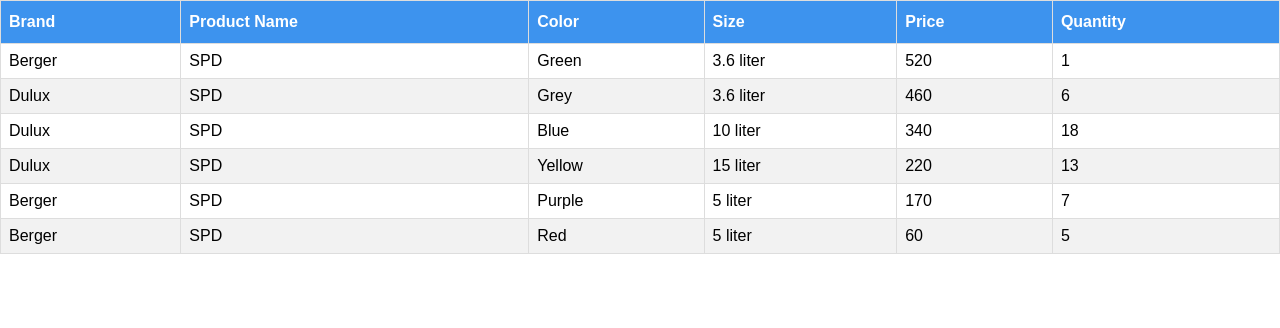
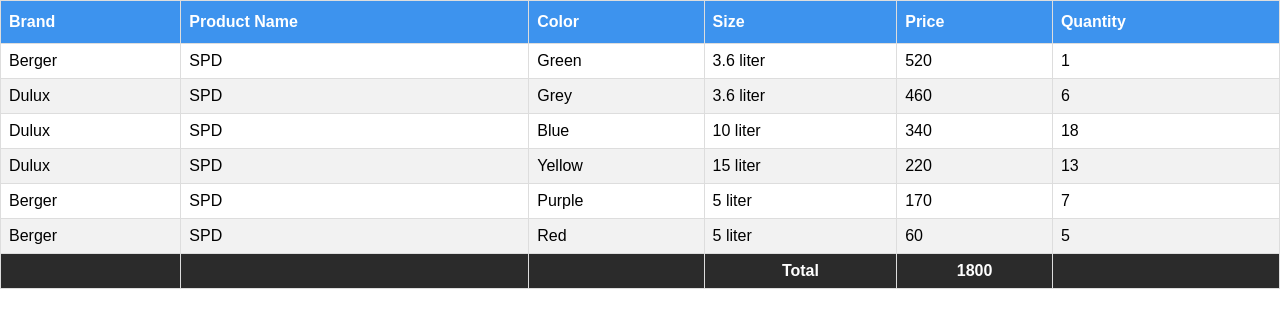
Before and after one commit to AbidAlWassie/Accounting-App, a website: page public/index.html in a window 1280 px wide. Drawn offline with Linux system fonts and the light colour scheme.

Commit message:
updated project

```diff
--- a/public/index.html
+++ b/public/index.html
@@ -76,16 +76,16 @@
 <!--          </tr>-->
           </tbody>
 
-<!--        <tfoot>-->
-<!--        <tr>-->
-<!--          <th></th>-->
-<!--          <th></th>-->
-<!--          <th></th>-->
-<!--          <th>Total</th>-->
-<!--          <th>1500</th>-->
-<!--          <th></th>-->
-<!--        </tr>-->
-<!--        </tfoot>-->
+        <tfoot>
+        <tr>
+          <th></th>
+          <th></th>
+          <th></th>
+          <th>Total</th>
+          <th id="result-total">1500</th>
+          <th></th>
+        </tr>
+        </tfoot>
 
 
         </table>
--- a/public/js/script.js
+++ b/public/js/script.js
@@ -21,11 +21,19 @@
         + "<td>" + data[i].size + "</td>"
         + "<td>" + data[i].price + "</td>"
         + "<td>" + data[i].quantity + "</td>" +
-        "</tr>"
+        "</tr>";
+      var a = data[i].price;
+      var b = data[i].quantity;
+      var c = a*b;
+      // var d =+ c;
+      console.log(c)
     }
 
     rootStock.insertAdjacentHTML("beforeend", htmlString);
   }
+  const totalCapital = document.getElementById("result-total");
+
+  totalCapital.innerHTML = "1800"
 }
 
 /**
```
